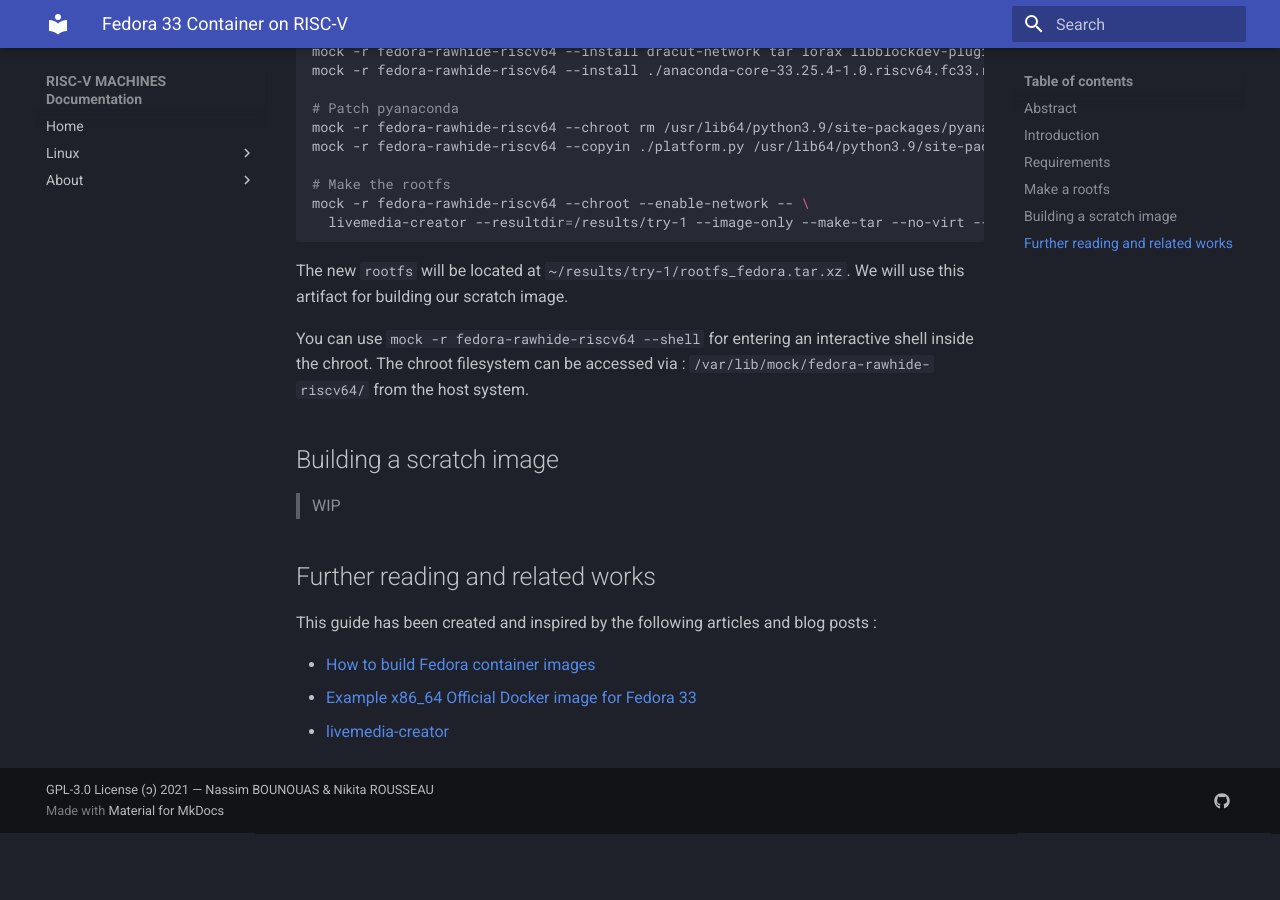
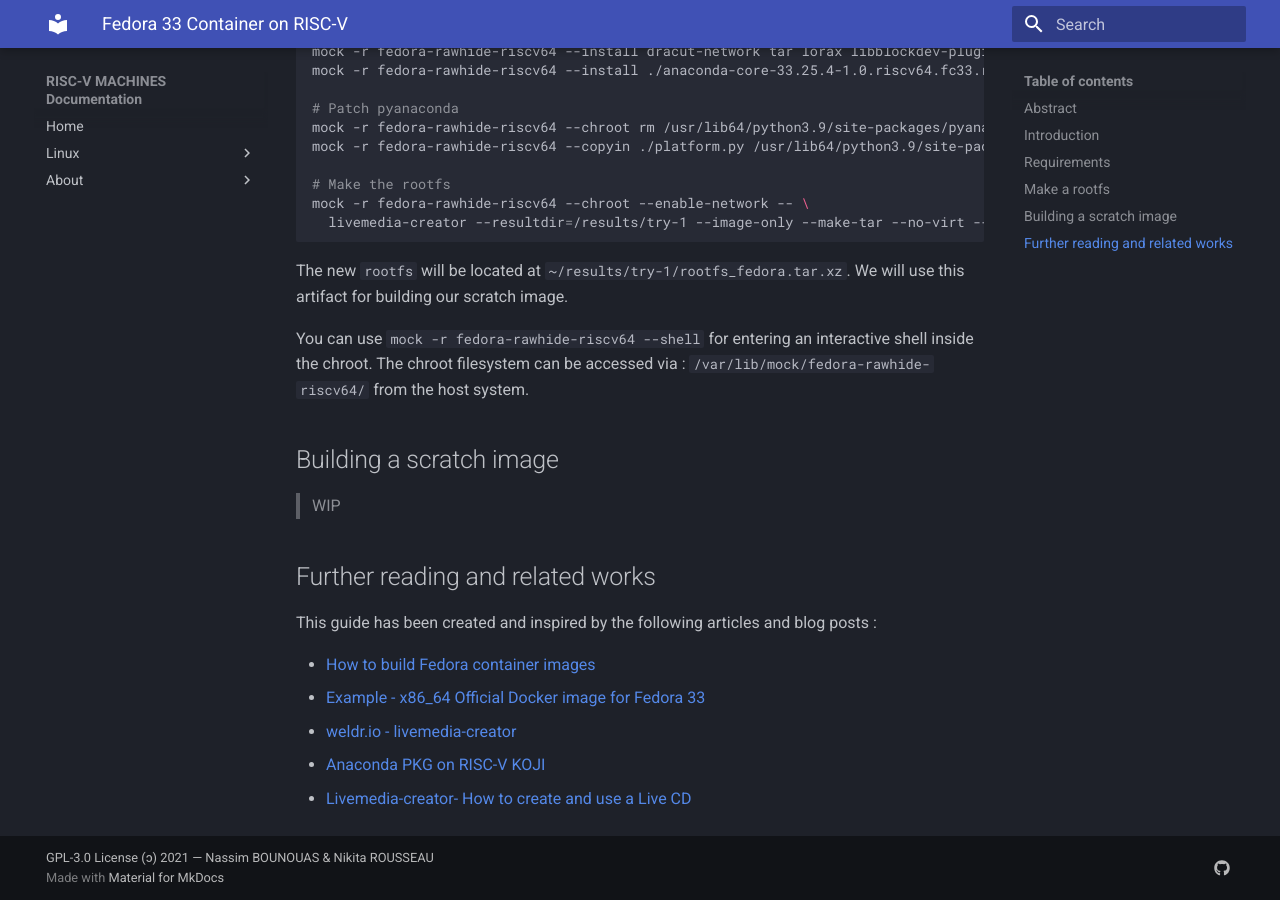
Before and after one commit to rv-machines/documentation, an MkDocs documentation site: the page built from docs/linux/f33-scratch.md, in a window 1280 px wide and 900 px high, scrolled down 1739 px. Built offline with MkDocs 1.6.1 and Material for MkDocs 9.7.7, drawn with Linux system fonts in a browser that asks for light colours; before the commit the page ends 2572 px from its top, so only the background shows below that.

Commit message:
more sources

```diff
--- a/docs/linux/f33-scratch.md
+++ b/docs/linux/f33-scratch.md
@@ -99,5 +99,7 @@
 This guide has been created and inspired by the following articles and blog posts :
 
  * [How to build Fedora container images](https://fedoramagazine.org/how-to-build-fedora-container-images/)
- * [Example x86_64 Official Docker image for Fedora 33](https://github.com/fedora-cloud/docker-brew-fedora/tree/7b9d4b28443845a3e4e4e520a857fa2e9e52fb8e/x86_64)
- * [livemedia-creator](https://weldr.io/lorax/livemedia-creator.html)
+ * [Example - x86_64 Official Docker image for Fedora 33](https://github.com/fedora-cloud/docker-brew-fedora/tree/7b9d4b28443845a3e4e4e520a857fa2e9e52fb8e/x86_64)
+ * [weldr.io - livemedia-creator](https://weldr.io/lorax/livemedia-creator.html)
+ * [Anaconda PKG on RISC-V KOJI](http://fedora.riscv.rocks/koji/buildinfo?buildID=195358)
+ * [Livemedia-creator- How to create and use a Live CD](https://fedoraproject.org/wiki/Livemedia-creator-_How_to_create_and_use_a_Live_CD#livemedia-creator)
```
